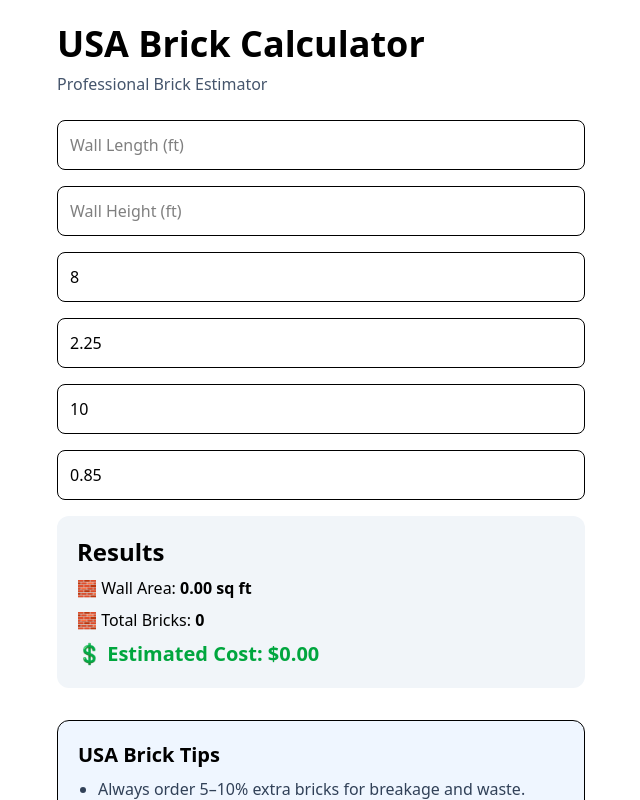
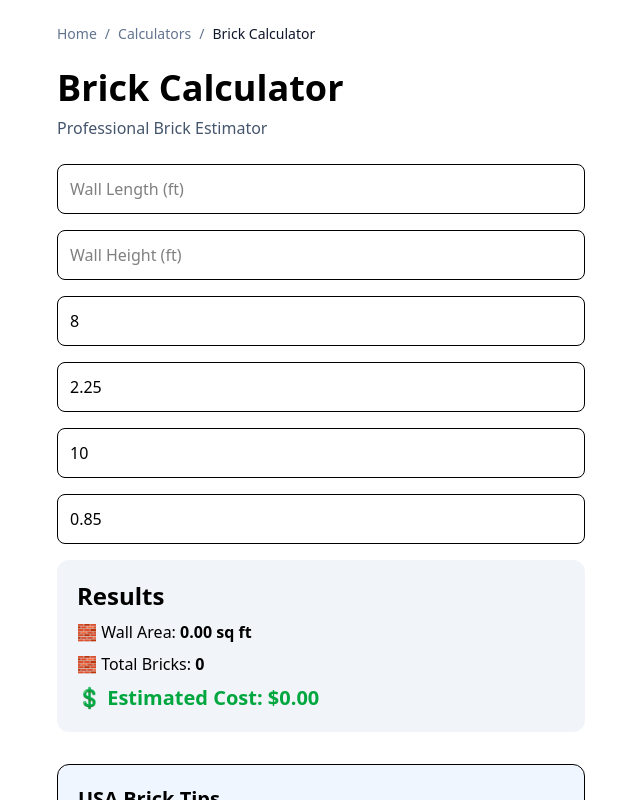
Before and after one commit to km7max-cmd/cornerspan, a Next.js app: page /calculators/brick in a window 1280 px wide. Shown: the top 800 px of the page, without its empty margins (319-959 px from the left). Built offline with nearby package versions, Linux system fonts and the light colour scheme.

Commit message:
Update title in Brick Calculator component

```diff
--- a/app/calculators/brick/page.tsx
+++ b/app/calculators/brick/page.tsx
@@ -1,6 +1,7 @@
 "use client";
 
 import { useMemo, useState } from "react";
+import Breadcrumb from "../../../components/Breadcrumb";
 
 export default function BrickCalculator() {
   const [wallLength, setWallLength] = useState("");
@@ -43,8 +44,9 @@ export default function BrickCalculator() {
 
   return (
     <main className="mx-auto max-w-xl p-6">
+      <Breadcrumb current="Brick Calculator" />
       <h1 className="mb-2 text-4xl font-bold">
-        USA Brick Calculator
+        Brick Calculator
       </h1>
 
       <p className="mb-6 text-slate-600">
```
